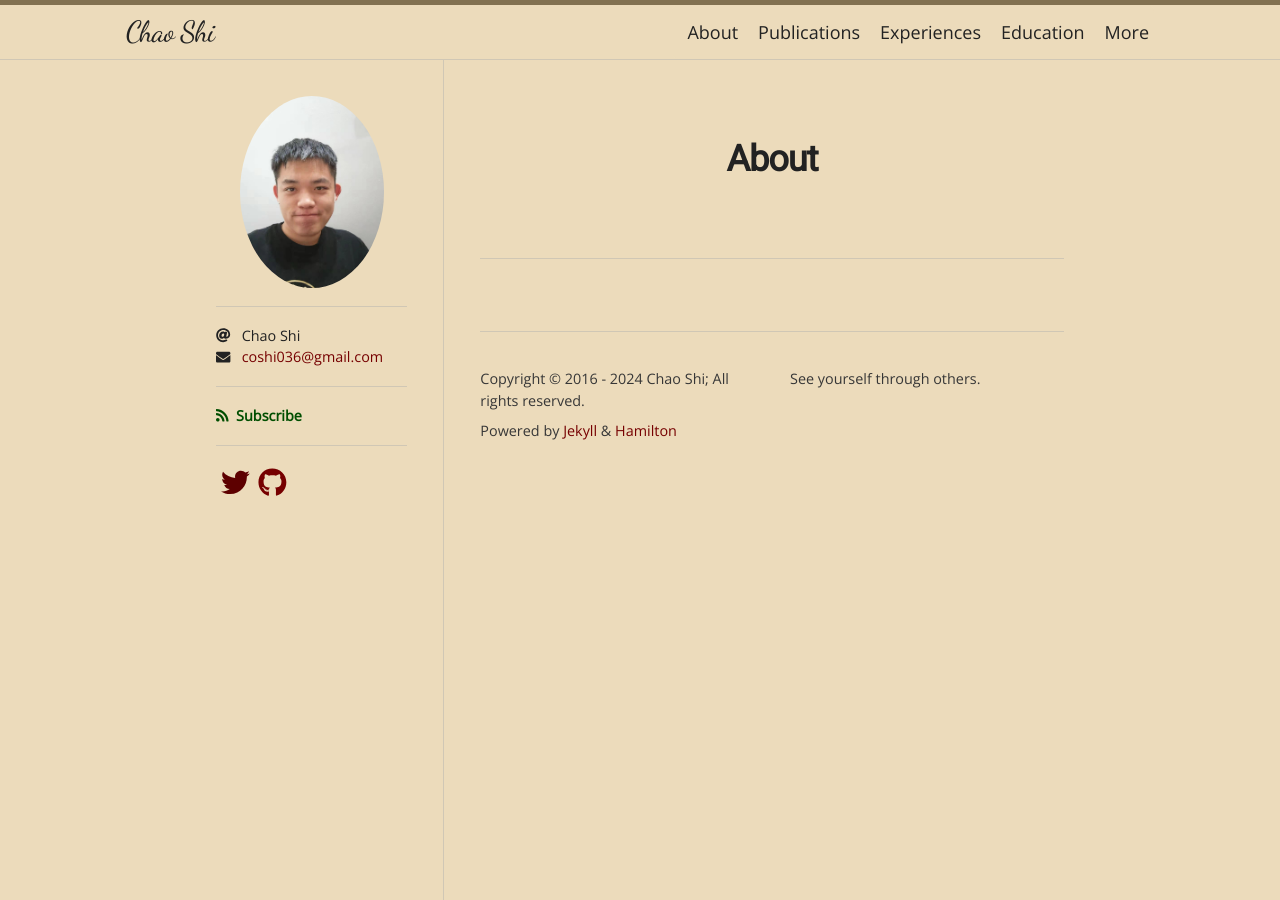
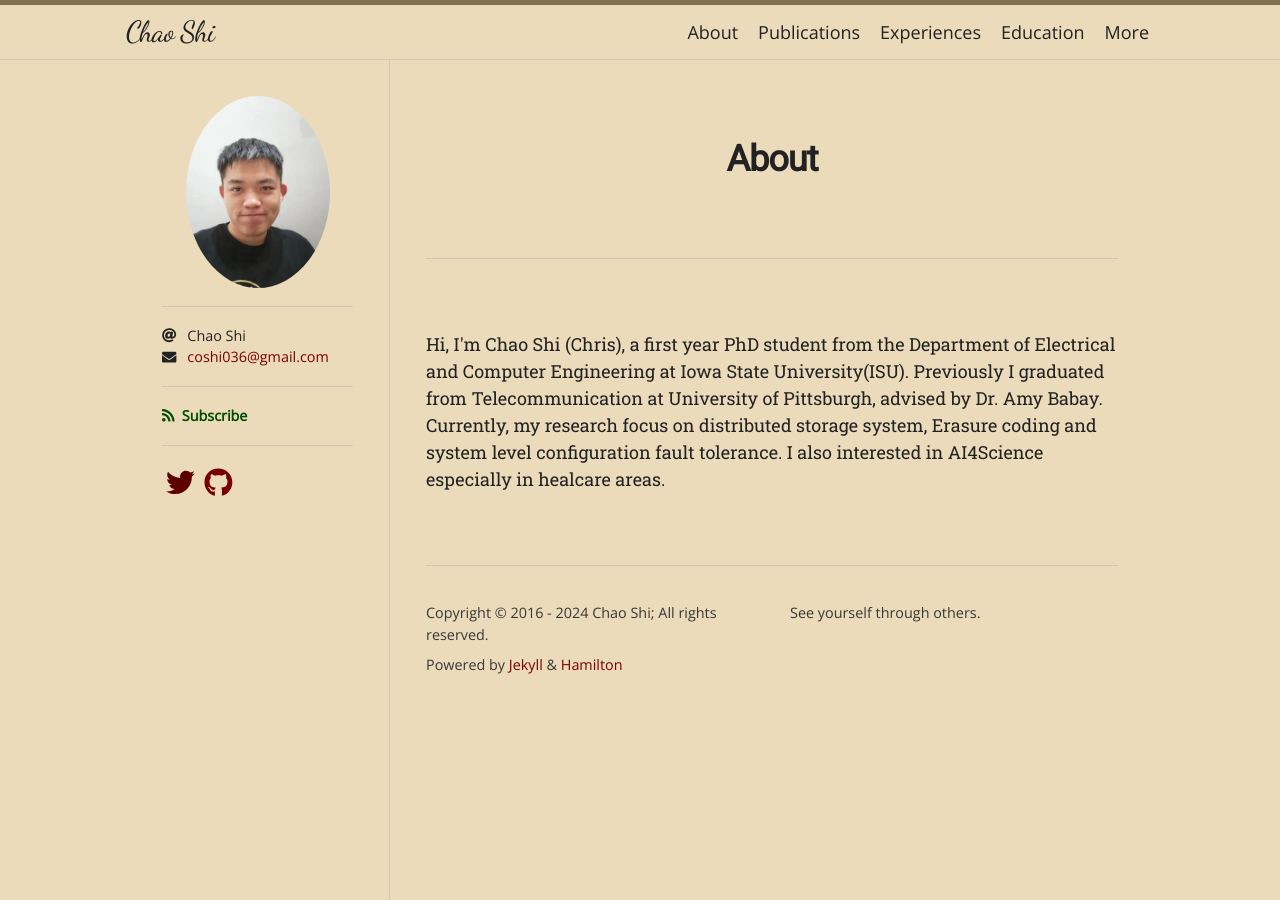
Before and after one commit to ChaoShi036/ChaoShi036.github.io, a Jekyll site: the page built from index.html, in a window 1280 px wide. Built offline with Jekyll 4.4.1, drawn with Linux system fonts in a browser that asks for light colours; nearby versions of some CDN libraries; some web fonts are replaced; the list of posts is cut into pages by our own code.

Commit message:
Update index.html

```diff
--- a/index.html
+++ b/index.html
@@ -2,3 +2,7 @@
 layout: page
 title: About
 ---
+
+Hi, I'm Chao Shi (Chris), a first year PhD student from the Department of Electrical and Computer Engineering at Iowa State University(ISU). Previously I graduated from Telecommunication at University of Pittsburgh, advised by Dr. Amy Babay.
+
+Currently, my research focus on distributed storage system, Erasure coding and system level configuration fault tolerance. I also interested in AI4Science especially in healcare areas.
```
